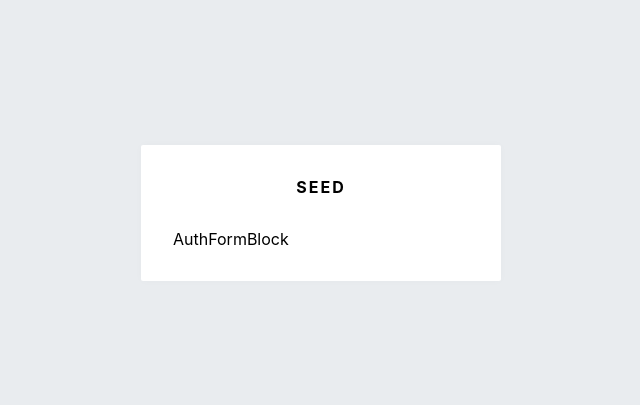
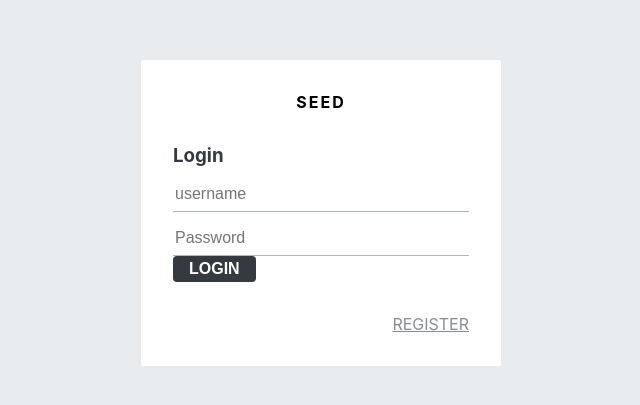
Before and after one commit to singularity-code/seed-front, a React (Create React App) app: page /login in a window 1280 px wide. Shown: the part 187-592 px from the top of the page, without its empty margins (319-959 px from the left). Built offline with nearby package versions, Linux system fonts and the light colour scheme.

Commit message:
login form

```diff
--- a/src/components/auth/AuthForm.js
+++ b/src/components/auth/AuthForm.js
@@ -1,8 +1,58 @@
 import styled from 'styled-components';
+import { Link } from 'react-router-dom';
+import palette from '../../lib/styles/palette';
+import Button from '../common/Button';
 
-const AuthFormBlock = styled.div``;
+const AuthFormBlock = styled.div`
+	h3 {
+		margin: 0;
+		color: ${palette.gray[8]};
+		margin-bottom: 1rem;
+	}
+`;
+
+const StyledInput = styled.input`
+	font-size: 1rem;
+	border: none;
+	border-bottom: 1px solid ${palette.gray[5]};
+	padding-bottom: 0.5rem;
+	outline: none;
+	width: 100%;
+	&:focus {
+		color: $oc-teal-7;
+		border-bottom: 1px solid ${palette.gray[7]};
+	}
+	& + & {
+		margin-top: 1rem;
+	}
+`;
+
+const Footer = styled.div`
+	margin-top: 2rem;
+	text-align: right;
+	a {
+		color: ${palette.gray[6]};
+		text-decoration: underline;
+		&:hover {
+			color: ${palette.gray[9]};
+		}
+	}
+`;
+
 const AuthForm = () => {
-	return <AuthFormBlock>AuthFormBlock</AuthFormBlock>;
+	return (
+		<AuthFormBlock>
+			<h3>Login</h3>
+			<form>
+				<StyledInput autoComplete="username" name="username" placeholder="username" />
+				<StyledInput autoComplete="new-password" name="password" placeholder="Password" type="password" />
+				<Button>LOGIN</Button>
+			</form>
+			<Footer>
+				<Link to="/signup">REGISTER</Link>
+			</Footer>
+		</AuthFormBlock>
+	);
 };
 
 export default AuthForm;
```
